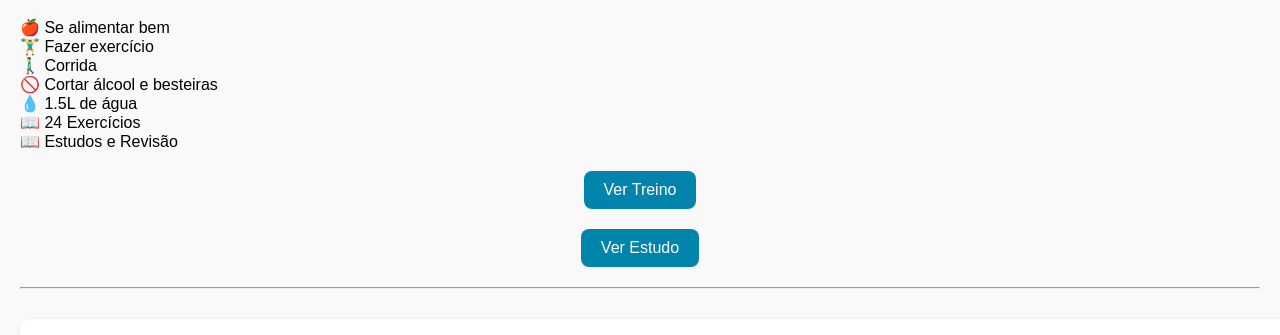
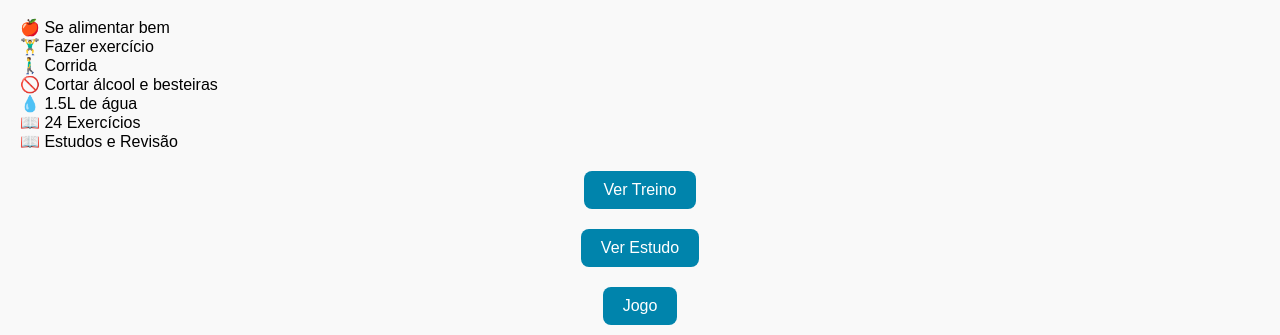
Before and after one commit to anaflaviasc23/itech, a plain HTML site: page index.html in a window 1280 px wide. Shown: the part 465-800 px from the top of the page. Drawn offline with Linux system fonts and the light colour scheme.

Commit message:
Atualizar o index.html

```diff
--- a/index.html
+++ b/index.html
@@ -138,6 +138,13 @@
 <div style="text-align: center; margin: 20px 0;">
   <button onclick="window.location.href='cronograma.html'" style="padding: 10px 20px; font-size: 16px; background-color: #0084ac; color: white; border: none; border-radius: 8px; cursor: pointer;">
     Ver Estudo
+  </button>
+</div>
+
+<!-- Botão para a página do treino -->
+<div style="text-align: center; margin: 20px 0;">
+  <button onclick="window.location.href='gamemath.html'" style="padding: 10px 20px; font-size: 16px; background-color: #0084ac; color: white; border: none; border-radius: 8px; cursor: pointer;">
+    Jogo
   </button>
 </div>
 
```
